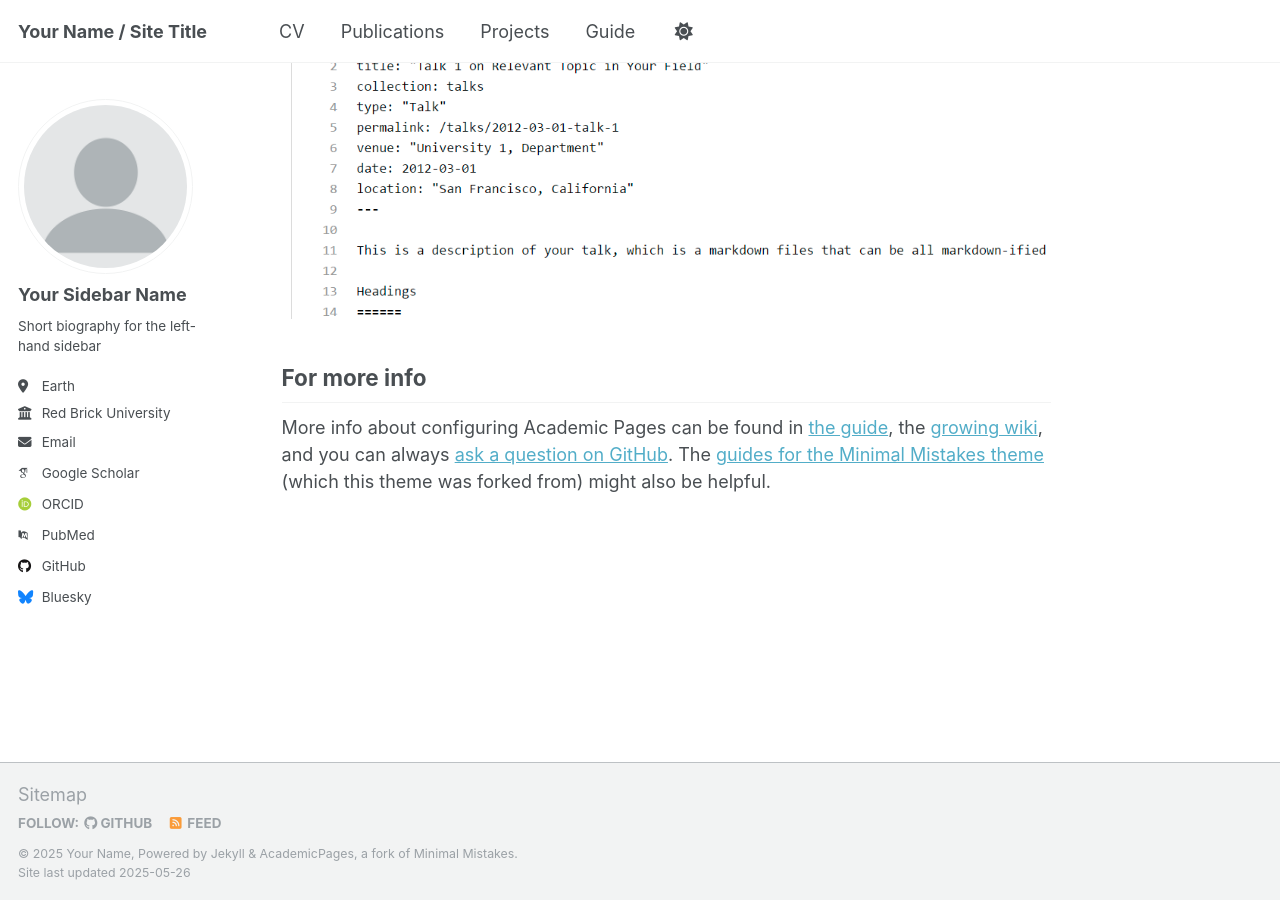
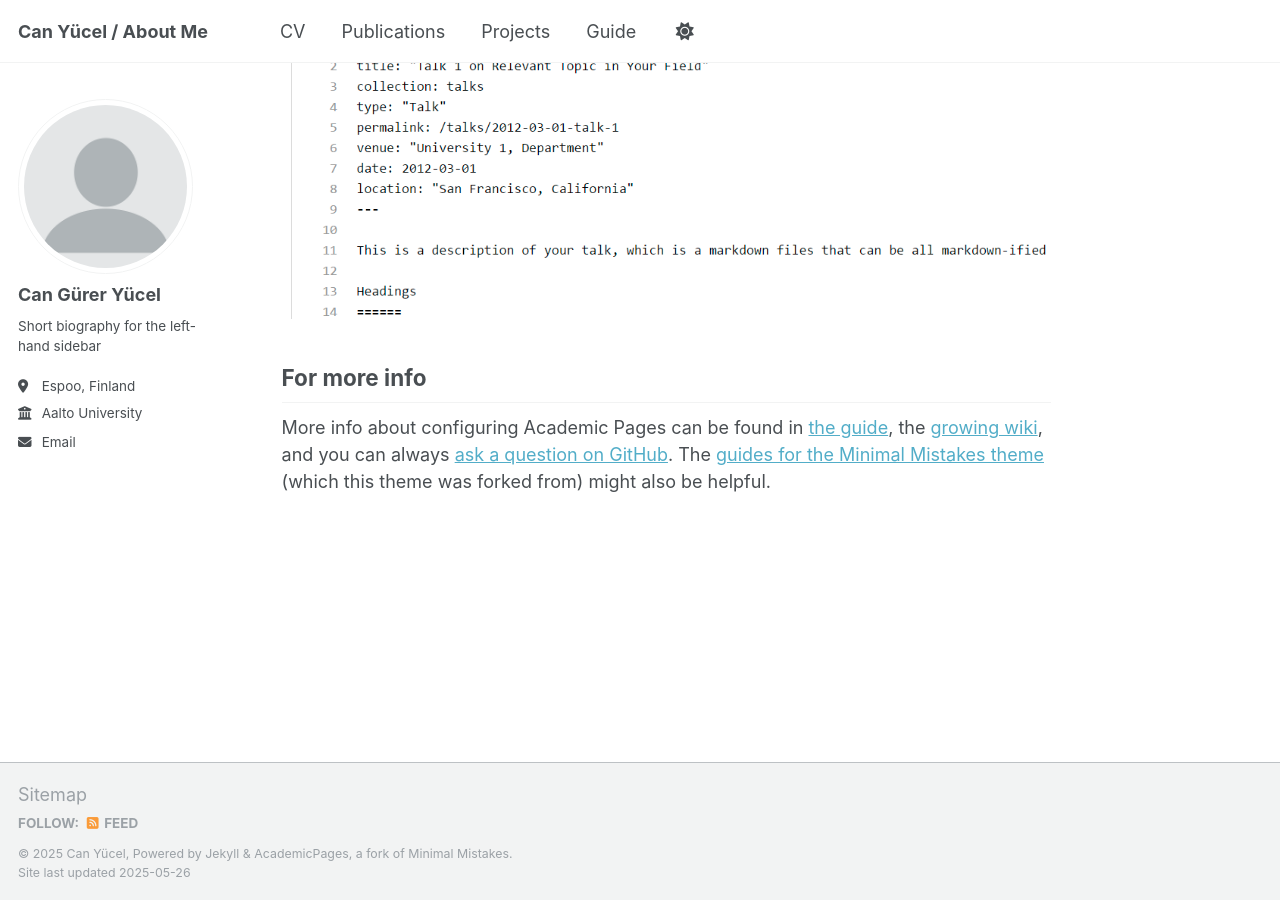
Before and after one commit to gureryucel/gureryucel.github.io, a Jekyll site: the page built from _pages/about.md, in a window 1280 px wide and 900 px high, scrolled down 2636 px. Built offline with Jekyll 4.4.1, drawn with Linux system fonts in a browser that asks for light colours; some web fonts are replaced.

Commit message:
Update _config.yml

```diff
--- a/_config.yml
+++ b/_config.yml
@@ -9,9 +9,9 @@
 # Basic Site Settings
 locale                   : "en-US"
 site_theme               : "default"
-title                    : "Your Name / Site Title"
+title                    : "Can Yücel / About Me"
 title_separator          : "-"
-name                     : &name "Your Name"
+name                     : &name "Can Yücel"
 description              : &description "personal description"
 url                      : https://academicpages.github.io # the base hostname & protocol for your site e.g. "https://[your GitHub username].github.io" or if you already have some other page hosted on Github then use "https://[your GitHub username].github.io/[Your Repo Name]"
 baseurl                  : "" # the subpath of your site, e.g. "/blog"
@@ -23,22 +23,22 @@ repository               : "academicpages/academicpages.github.io"
 author:
   # Biographic information
   avatar           : "profile.png"
-  name             : "Your Sidebar Name"
+  name             : "Can Gürer Yücel"
   pronouns         : # example: "she/her"
   bio              : "Short biography for the left-hand sidebar"
-  location         : "Earth"
-  employer         : "Red Brick University"
+  location         : "Espoo, Finland"
+  employer         : "Aalto University"
   uri              : # URL
-  email            : "none@example.org"
+  email            : "cangureryucel@gmail.org"
 
   # Academic websites
   academia         : # URL
   arxiv            : # URL - Update with the correct link to your profile
-  googlescholar    : "https://scholar.google.com/citations?user=PS_CX0AAAAAJ"
+  googlescholar    : # "https://scholar.google.com/citations?user=PS_CX0AAAAAJ"
   impactstory      : # URL
-  orcid            : "http://orcid.org/yourorcidurl"
+  orcid            : # "http://orcid.org/yourorcidurl"
   semantic         : # URL
-  pubmed           : "https://www.ncbi.nlm.nih.gov/pubmed/?term=john+snow"
+  pubmed           : # "https://www.ncbi.nlm.nih.gov/pubmed/?term=john+snow"
   researchgate     : # URL
   scopus           : # URL
 
@@ -46,12 +46,12 @@ author:
   bitbucket        : # Username - Update with your username on the site
   codepen          : # Username
   dribbble         : # Username
-  github           : "academicpages"
+  github           : # "academicpages"
   kaggle           : # Username
   stackoverflow    : # User number or user number and name (i.e., use "1" or "1/jeff-atwood")
 
   # Social media
-  bluesky          : "bsky.app" # Replace this with you Bluesky username
+  bluesky          : # "bsky.app" # Replace this with you Bluesky username
   facebook         : # Username
   flickr           : # Username
   foursquare       : # Username
```
